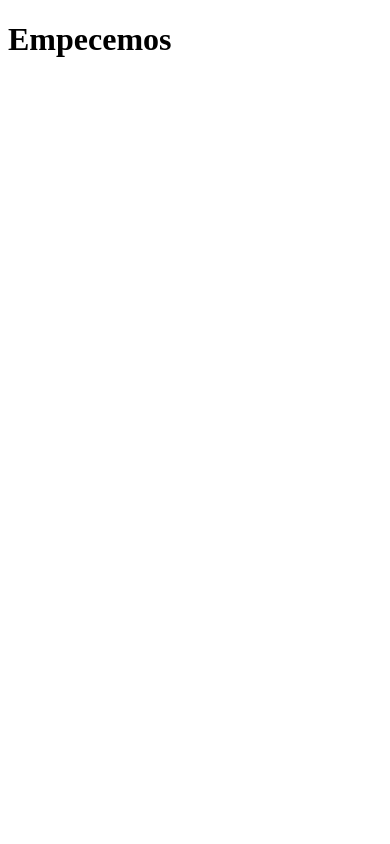
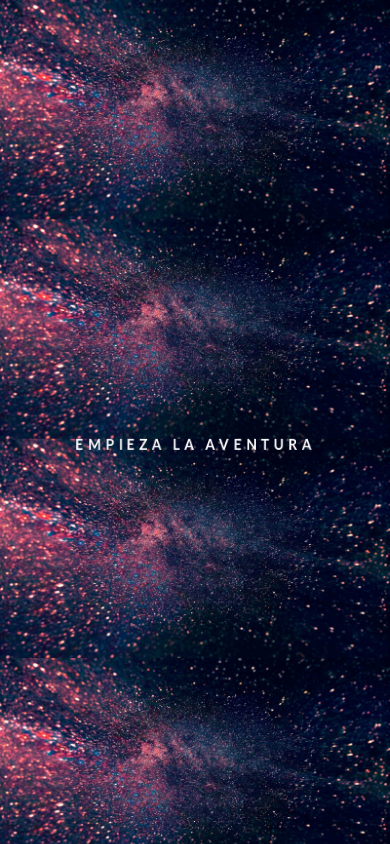
Before and after one commit to Vicsgarcia/thegame, a plain HTML site: page a.html in a window 390 px wide. Drawn offline with Linux system fonts and the light colour scheme.

Commit message:
created the a page with a background and some efects, need more implementation/ Also created the Rick game, its only the beginning, but will go forward soon

```diff
--- a/a.css
+++ b/a.css
@@ -0,0 +1,93 @@
+/* Animation properties */
+
+  .byline span {
+    animation: spin-letters 10s linear ;
+  }
+  .byline {
+    animation: move-byline 10s linear ;
+  }
+
+  @keyframes spin-letters {
+    0%, 10% {
+      opacity: 0;
+      transform: rotateY(90deg);
+    }
+    30% {
+      opacity: 1;
+    }
+    70%, 86% {
+      transform: rotateY(0);
+      opacity: 1;
+    }
+    95%, 100% {
+      opacity: 1;
+    }
+  }
+
+  @keyframes move-byline {
+    0% {
+      transform: translateZ(5em);
+    }
+    100% {
+      transform: translateZ(0);
+    }
+  }
+
+  /* Make the 3D work on the container */
+  .space {
+    perspective: 800px;
+    transform-style: preserve3d;
+  }
+
+  /* General styles and layout */
+  body {
+    background: #000 url(images/estrellas.jpeg);
+    background-size: 100%;
+  }
+
+  .space {
+    height: 17em;
+    left: 50%;
+    position: absolute;
+    top: 53%;
+    transform: translate(-50%, -50%);
+    width: 34em;
+  }
+
+  .byline span {
+    display: inline-block;
+  }
+
+  img {
+    width: 100%;
+  }
+
+  .byline {
+    position: absolute;
+  }
+
+  .byline {
+    color: #fff;
+    font-family: "ITC Serif Gothic", Lato;
+    font-size: 2.15em;
+    left: -2em;
+    letter-spacing: 0.2em;
+    right: -2em;
+    text-align: center;
+    text-transform: uppercase;
+    top: 29%;
+  }
+
+  /* Media queries for adjusting to different screen sizes */
+
+  @media only screen and (max-width: 600px) {
+    .space{
+      font-size: 10px;
+    }
+  }
+
+  @media only screen and (max-width: 480px) {
+    .space {
+      font-size: 7px;
+    }
+  }
--- a/a.html
+++ b/a.html
@@ -5,6 +5,8 @@
     <link rel="stylesheet" type="text/css" href="a.css">
 </head>
 <body>
-    <h1>Empecemos</h1>
-  <script src="a.js"></script>
+  <div class="space">
+    <h2 class="byline" id="byline">Empieza la aventura</h2>
+  </div>
+    <script src="a.js"></script>
 </body>
--- a/a.js
+++ b/a.js
@@ -0,0 +1,24 @@
+/*setTimeout(() => {
+    location.href = "game.html"
+}, 2000);
+*/
+
+
+var byline = document.getElementById('byline');
+bylineText = byline.innerHTML;
+bylineArr = bylineText.split('');
+byline.innerHTML = '';
+
+var span;
+var letter;
+
+for(i=0;i<bylineArr.length;i++){
+  span = document.createElement("span");
+  letter = document.createTextNode(bylineArr[i]);
+  if(bylineArr[i] == ' ') {
+    byline.appendChild(letter);
+  } else {
+        span.appendChild(letter);
+    byline.appendChild(span);
+  }
+}
--- /dev/null
+++ b/b.css
@@ -0,0 +1,10 @@
+
+body {
+    background: #000 url(images/rickhome.jpeg);
+    background-size: 100%;
+  }
+
+  #cuadrado{
+    margin:200px;
+    position: absolute;
+}
```
Also changed, not shown: b.html (added, +13 -0 lines), b.js (added, +19 -0 lines), index.css (+27 -1 lines), index.html (+1 -0 lines), game.css (line endings or trailing spaces), images/estrellas.jpeg (added), images/rick jumping.gif (added), images/rick.png (added), images/rickhome.jpeg (added), 2 other files.
